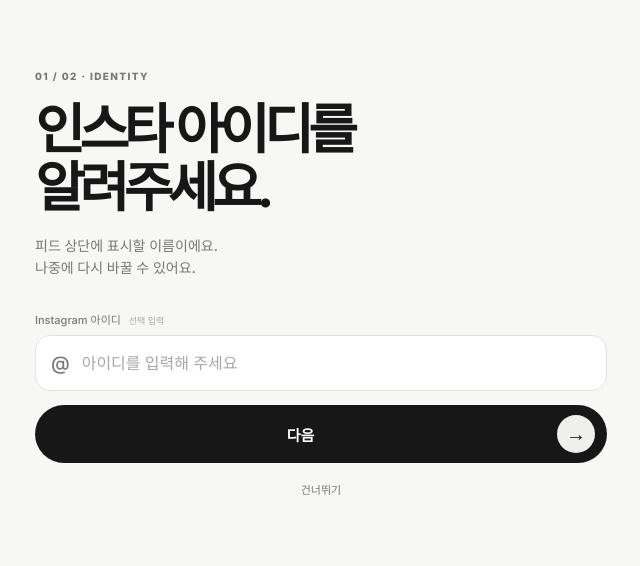
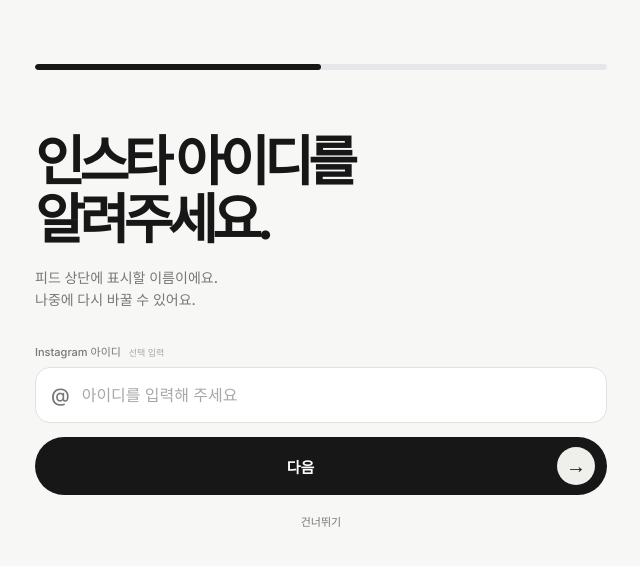
Before and after one commit to onlybyjack/mygrid, a Next.js app: page /home in a window 1280 px wide. Shown: the top 566 px of the page, without its empty margins (319-959 px from the left). Built offline with nearby package versions, Linux system fonts and the light colour scheme.

Commit message:
Replace onboarding step text with progress bar

```diff
--- a/app/globals.css
+++ b/app/globals.css
@@ -16,6 +16,8 @@
 .onboarding-page { width:100%; max-width:620px; min-height:100svh; min-height:100dvh; display:flex; flex-direction:column; overflow:hidden; margin:0 auto; background:var(--paper); }
 .onboarding-screen { position:relative; flex:1; min-height:100dvh; display:flex; flex-direction:column; padding:clamp(42px, 8vh, 86px) 24px max(24px, env(safe-area-inset-bottom)); }
 .onboarding-capture { padding-top:78px; }
+.onboarding-progress { width:100%; height:6px; margin-bottom:46px; overflow:hidden; border-radius:3px; background:#e7e7ea; }
+.onboarding-progress i { display:block; height:100%; border-radius:inherit; background:var(--ink); transition:width .25s ease; }
 .onboarding-copy small { color:var(--muted); font-size:10px; font-weight:800; letter-spacing:.14em; }
 .onboarding-copy h1 { margin:17px 0 17px; font-size:clamp(34px, 9vw, 54px); line-height:1.08; letter-spacing:-.1em; }
 .onboarding-copy p { margin:0; color:var(--muted); font-size:14px; line-height:1.6; }
--- a/app/home/page.tsx
+++ b/app/home/page.tsx
@@ -644,11 +644,13 @@
   if (!preview) {
     return <main className="onboarding-page" onPaste={homeStep === 2 ? pasteGridScreenshot : undefined}>
       {homeStep === 1 ? <section className="onboarding-screen onboarding-identity" aria-labelledby="identity-title">
-        <div className="onboarding-copy"><small>01 / 02 · IDENTITY</small><h1 id="identity-title">인스타 아이디를<br />알려주세요.</h1><p>피드 상단에 표시할 이름이에요.<br />나중에 다시 바꿀 수 있어요.</p></div>
+        <div className="onboarding-progress" role="progressbar" aria-label="온보딩 진행률" aria-valuemin={1} aria-valuemax={2} aria-valuenow={homeStep}><i style={{ width: `${homeStep === 1 ? 50 : 100}%` }} /></div>
+        <div className="onboarding-copy"><h1 id="identity-title">인스타 아이디를<br />알려주세요.</h1><p>피드 상단에 표시할 이름이에요.<br />나중에 다시 바꿀 수 있어요.</p></div>
         <div className="onboarding-bottom"><label className="onboarding-input-label" htmlFor="onboarding-username">Instagram 아이디 <em>선택 입력</em></label><div className="onboarding-input"><b>@</b><input id="onboarding-username" value={username} onChange={(event) => updateUsername(event.target.value)} placeholder="아이디를 입력해 주세요" autoCapitalize="none" autoCorrect="off" /></div><button className="onboarding-primary" type="button" onClick={continueToScreenshot}><b>다음</b><span>→</span></button><button className="onboarding-text-button" type="button" onClick={continueToScreenshot}>건너뛰기</button></div>
       </section> : <section className="onboarding-screen onboarding-capture" aria-labelledby="capture-title">
         <button className="onboarding-back" type="button" onClick={() => setHomeStep(1)} aria-label="이전 단계"><BackIcon /></button>
-        <div className="onboarding-copy"><small>02 / 02 · PROFILE</small><h1 id="capture-title">프로필 화면을<br />캡처해 주세요.</h1><p>인스타 프로필 전체 화면을 올리면<br />사진을 자동으로 나눠드려요.</p></div>
+        <div className="onboarding-progress" role="progressbar" aria-label="온보딩 진행률" aria-valuemin={1} aria-valuemax={2} aria-valuenow={homeStep}><i style={{ width: "100%" }} /></div>
+        <div className="onboarding-copy"><h1 id="capture-title">프로필 화면을<br />캡처해 주세요.</h1><p>인스타 프로필 전체 화면을 올리면<br />사진을 자동으로 나눠드려요.</p></div>
         <div className="capture-guide" aria-label="인스타 프로필 캡처 예시"><div className="guide-phone"><div className="guide-status"><i /> Instagram <i /></div><div className="guide-profile"><span /><i /><i /><i /></div><div className="guide-grid">{Array.from({ length: 9 }, (_, index) => <i key={index} />)}</div><div className="guide-scan" /><div className="guide-finger" /></div></div>
         {message && <div className="error onboarding-error" role="alert">{message}</div>}
         <div className="onboarding-bottom"><label className="onboarding-upload"><GridMark uniform /><span><b>캡처한 이미지 선택</b><small>프로필 캡처 한 장이면 충분해요.</small></span><strong>↑</strong><input type="file" accept="image/jpeg,image/png,image/webp" onChange={chooseGridScreenshot} /></label><button className="onboarding-primary" type="button" onClick={startEmptyProfile}><b>빈 피드로 바로 시작</b><span>→</span></button><div className="onboarding-secondary-actions"><button className="onboarding-text-button" type="button" onClick={startEmptyProfile}>건너뛰기</button></div></div>
```
